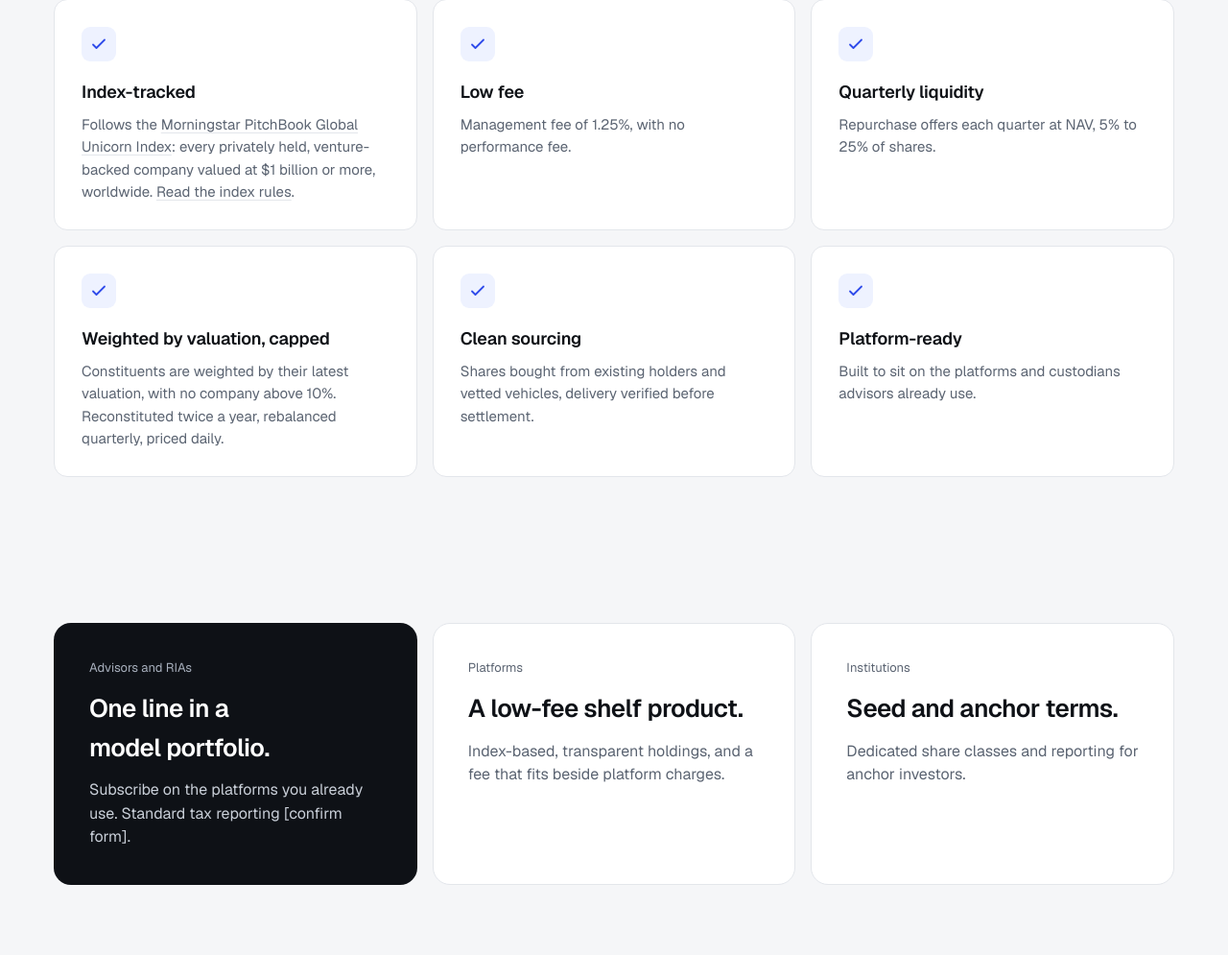
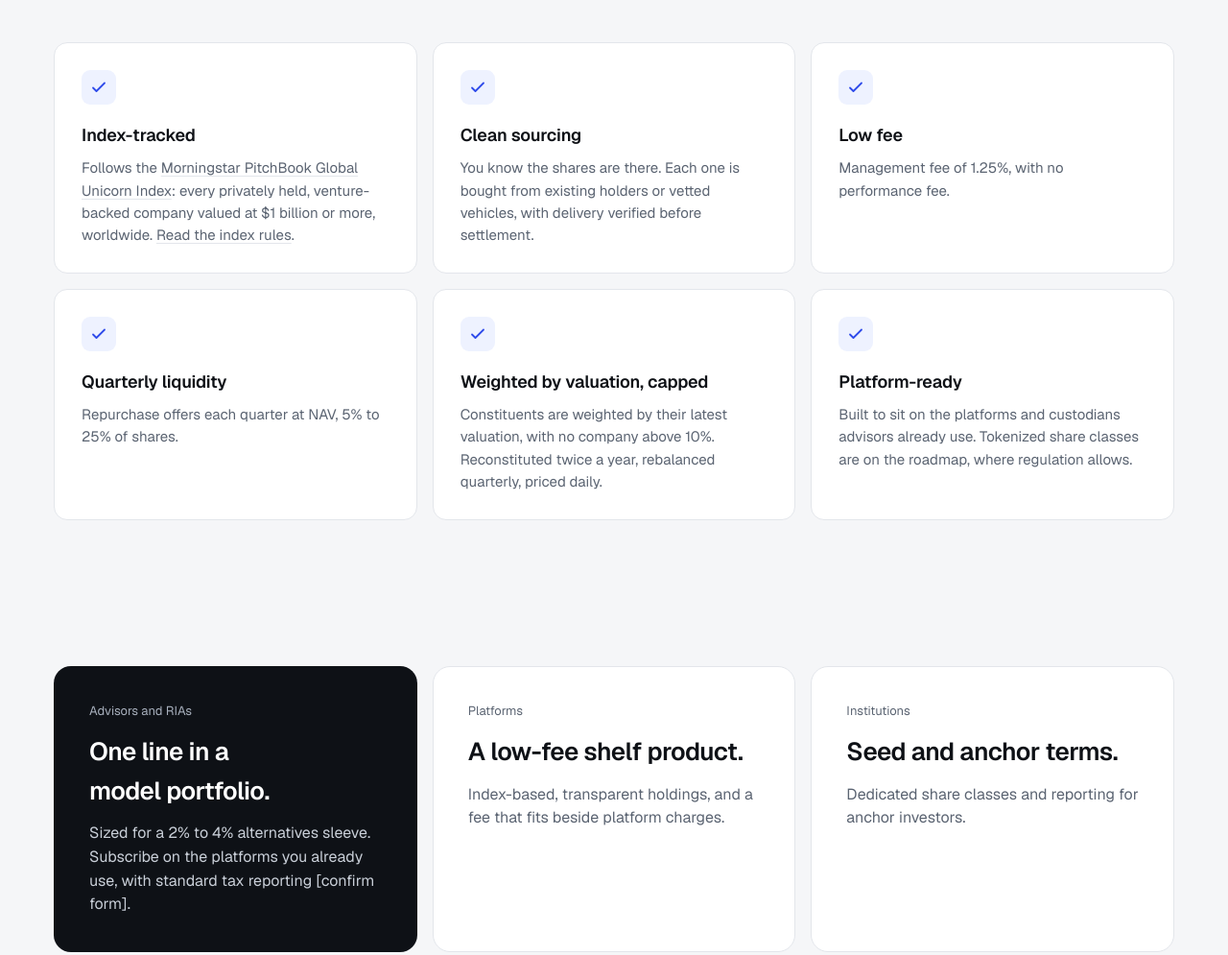
Before and after one commit to nicolaieddy/openseries-capital, a plain HTML site: page index.html in a window 1280 px wide. Shown: the part 1120-2115 px from the top of the page at 96% size. Drawn offline with nearby package versions, Linux system fonts and the light colour scheme.

Commit message:
Lead with clean sourcing, size the advisor pitch for a 2-4% alternatives sleeve, note tokenized share classes as roadmap
Co-Authored-By: Claude Opus 5.5 <noreply@anthropic.com>
Claude-Session: https://claude.ai/code/session_0126bwocTA2UWJAc7DVQeaam

```diff
--- a/index.html
+++ b/index.html
@@ -85,6 +85,8 @@ p{margin:0}
 .hero h1{margin-top:24px;font-size:clamp(44px,6vw,80px);line-height:1;letter-spacing:-0.04em}
 .hero .lede{margin-top:24px;max-width:500px;font-size:18px;color:var(--muted)}
 .hero .actions{display:flex;flex-wrap:wrap;gap:12px;margin-top:32px}
+.assure{display:flex;align-items:flex-start;gap:10px;margin-top:18px;max-width:500px;font-size:15px;color:var(--ink)}
+.assure svg{flex:none;margin-top:2px;color:var(--accent)}
 @media (max-width:720px){
   .hero{gap:36px;padding-block:44px 40px}
   .hero h1{margin-top:20px;font-size:clamp(40px,11.5vw,64px)}
@@ -208,6 +210,7 @@ OpenSeries&nbsp;<span>Capital</span>
 <div class="pill"><i></i>Launching [2027] · Interval fund</div>
 <h1 id="h1">Private markets, priced like an index.</h1>
 <p class="lede">The world's venture-backed companies valued at $1 billion or more, in one allocation. Transparent rules, quarterly liquidity, and a 1.25% management fee.</p>
+<p class="assure"><svg width="18" height="18" viewBox="0 0 18 18" aria-hidden="true" fill="none" stroke="currentColor" stroke-width="1.8" stroke-linecap="round" stroke-linejoin="round"><path d="M9 1.8l5.6 2.2v4.3c0 3.6-2.4 6.4-5.6 7.9-3.2-1.5-5.6-4.3-5.6-7.9V4z"/><path d="M6.4 9.1l1.8 1.8 3.4-3.6"/></svg><span>Every share is bought from existing holders or vetted vehicles and verified before settlement.</span></p>
 <div class="actions">
 <a href="#contact" class="btn btn-primary">Get the overview</a>
 <a href="#product" class="btn btn-ghost">See how it works</a>
@@ -248,17 +251,17 @@ OpenSeries&nbsp;<span>Capital</span>
 <p class="sub">OpenSeries opens the late-stage rounds that used to be reserved for insiders, in a fund built the way index funds are built.</p>
 <div class="grid">
 <div class="tile"><div class="icon"><svg width="18" height="18" viewBox="0 0 18 18" aria-hidden="true" fill="none" stroke="currentColor" stroke-width="1.8" stroke-linecap="round" stroke-linejoin="round"><path d="M3 9.5l3.5 3.5L15 4.5"/></svg></div><h3>Index-tracked</h3><p>Follows the <a class="link" href="https://indexes.morningstar.com/indexes/details/morningstar-pitchbook-global-unicorn-FS0000HS64?currency=USD&variant=TR&tab=overview" target="_blank" rel="noopener">Morningstar PitchBook Global Unicorn Index</a>: every privately held, venture-backed company valued at $1 billion or more, worldwide. <a class="link" href="https://indexes.morningstar.com/docs/rulebook/morningstar-pitchbook-global-unicorn-FS0000HS64" target="_blank" rel="noopener">Read the index rules</a>.</p></div>
+<div class="tile"><div class="icon"><svg width="18" height="18" viewBox="0 0 18 18" aria-hidden="true" fill="none" stroke="currentColor" stroke-width="1.8" stroke-linecap="round" stroke-linejoin="round"><path d="M3 9.5l3.5 3.5L15 4.5"/></svg></div><h3>Clean sourcing</h3><p>You know the shares are there. Each one is bought from existing holders or vetted vehicles, with delivery verified before settlement.</p></div>
 <div class="tile"><div class="icon"><svg width="18" height="18" viewBox="0 0 18 18" aria-hidden="true" fill="none" stroke="currentColor" stroke-width="1.8" stroke-linecap="round" stroke-linejoin="round"><path d="M3 9.5l3.5 3.5L15 4.5"/></svg></div><h3>Low fee</h3><p>Management fee of 1.25%, with no performance fee.</p></div>
 <div class="tile"><div class="icon"><svg width="18" height="18" viewBox="0 0 18 18" aria-hidden="true" fill="none" stroke="currentColor" stroke-width="1.8" stroke-linecap="round" stroke-linejoin="round"><path d="M3 9.5l3.5 3.5L15 4.5"/></svg></div><h3>Quarterly liquidity</h3><p>Repurchase offers each quarter at NAV, 5% to 25% of shares.</p></div>
 <div class="tile"><div class="icon"><svg width="18" height="18" viewBox="0 0 18 18" aria-hidden="true" fill="none" stroke="currentColor" stroke-width="1.8" stroke-linecap="round" stroke-linejoin="round"><path d="M3 9.5l3.5 3.5L15 4.5"/></svg></div><h3>Weighted by valuation, capped</h3><p>Constituents are weighted by their latest valuation, with no company above 10%. Reconstituted twice a year, rebalanced quarterly, priced daily.</p></div>
-<div class="tile"><div class="icon"><svg width="18" height="18" viewBox="0 0 18 18" aria-hidden="true" fill="none" stroke="currentColor" stroke-width="1.8" stroke-linecap="round" stroke-linejoin="round"><path d="M3 9.5l3.5 3.5L15 4.5"/></svg></div><h3>Clean sourcing</h3><p>Shares bought from existing holders and vetted vehicles, delivery verified before settlement.</p></div>
-<div class="tile"><div class="icon"><svg width="18" height="18" viewBox="0 0 18 18" aria-hidden="true" fill="none" stroke="currentColor" stroke-width="1.8" stroke-linecap="round" stroke-linejoin="round"><path d="M3 9.5l3.5 3.5L15 4.5"/></svg></div><h3>Platform-ready</h3><p>Built to sit on the platforms and custodians advisors already use.</p></div>
+<div class="tile"><div class="icon"><svg width="18" height="18" viewBox="0 0 18 18" aria-hidden="true" fill="none" stroke="currentColor" stroke-width="1.8" stroke-linecap="round" stroke-linejoin="round"><path d="M3 9.5l3.5 3.5L15 4.5"/></svg></div><h3>Platform-ready</h3><p>Built to sit on the platforms and custodians advisors already use. Tokenized share classes are on the roadmap, where regulation allows.</p></div>
 </div>
 </section>
 
 <section id="who" class="wrap section">
 <div class="aud">
-<div class="lead"><div class="k">Advisors and RIAs</div><h3>One line in a model portfolio.</h3><p>Subscribe on the platforms you already use. Standard tax reporting [confirm form].</p></div>
+<div class="lead"><div class="k">Advisors and RIAs</div><h3>One line in a model portfolio.</h3><p>Sized for a 2% to 4% alternatives sleeve. Subscribe on the platforms you already use, with standard tax reporting [confirm form].</p></div>
 <div><div class="k">Platforms</div><h3>A low-fee shelf product.</h3><p>Index-based, transparent holdings, and a fee that fits beside platform charges.</p></div>
 <div><div class="k">Institutions</div><h3>Seed and anchor terms.</h3><p>Dedicated share classes and reporting for anchor investors.</p></div>
 </div>
```
